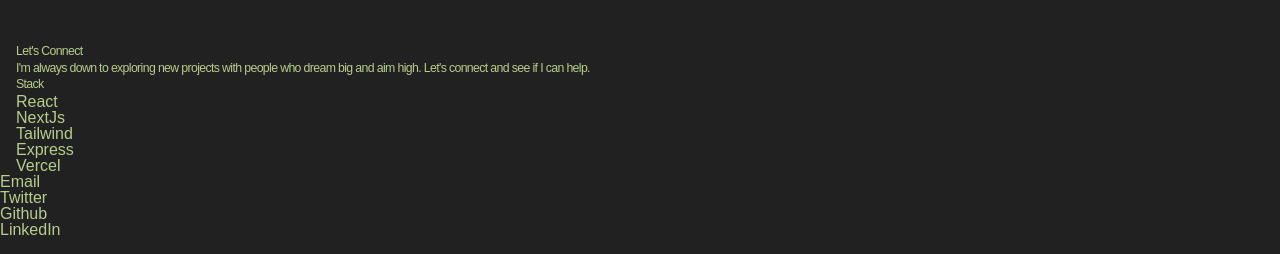
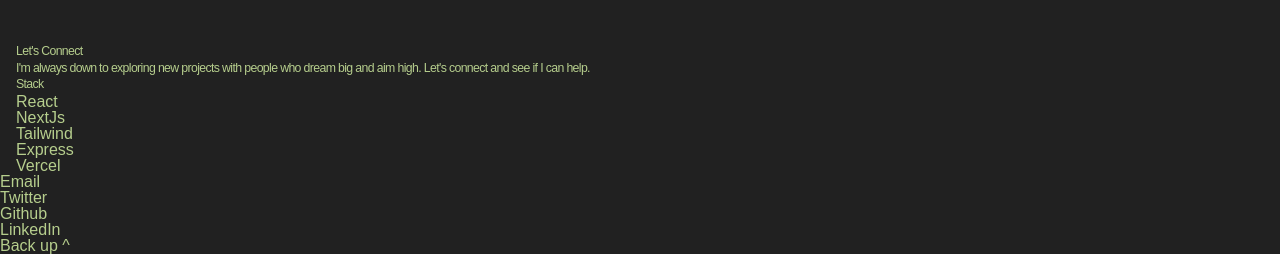
Before and after one commit to THREEhundo/sammybaik, a website: page index.html in a window 1280 px wide. Shown: the part 608-862 px from the top of the page. Drawn offline with Linux system fonts and the light colour scheme; a web font is replaced by a local one.

Commit message:
added link in footer to bring user up top

```diff
--- a/index.html
+++ b/index.html
@@ -91,7 +91,9 @@
         <li>
             <a href="www.linkedin.com/in/samuel-baik" target="_blank">LinkedIn</a>
         </li>
-
+        <li>
+            <a href="#top">Back up ^</a>
+        </li>
     </ul>
 </footer>
 
```
